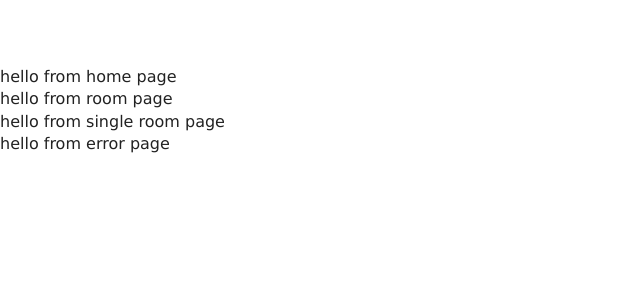
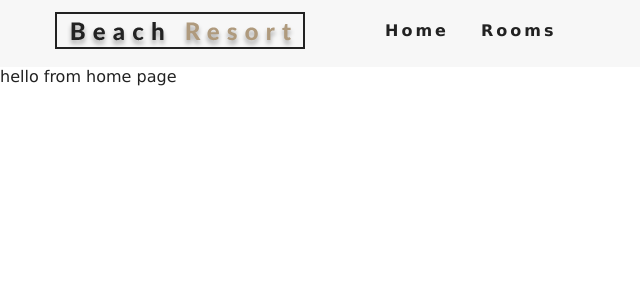
Before and after one commit to TotoroDavid/React-Js-Hotel-Reservation-Site, a React (Create React App) app: page / in a window 1280 px wide. Shown: the top 300 px of the page, without its empty margins (0-640 px from the left). Built offline with nearby package versions, Linux system fonts and the light colour scheme.

Commit message:
Add the navbar

```diff
--- a/src/App.js
+++ b/src/App.js
@@ -1,19 +1,25 @@
 import React from 'react';
 import './App.css';
+
 import Home from './pages/Home'
 import Rooms from './pages/Rooms'
 import SingleRoom from './pages/SingleRoom'
 import Error from './pages/Error'
 
+import {Switch,Route} from "react-router-dom";
 
+import Navbar from './components/Navbar'
 
 function App() {
   return (
     <>
-      <Home/>
-      <Rooms/>
-      <SingleRoom/>
-      <Error/>
+    <Navbar/>
+    <Switch>
+      <Route exact path="/" component={Home}/>
+      <Route exact path="/rooms/" component={Rooms}/>
+      <Route exact path="/rooms/:slug" component={SingleRoom}/>
+      <Route component={Error} />
+    </Switch>
     </>
   );
 }
--- /dev/null
+++ b/src/components/Navbar.js
@@ -0,0 +1,42 @@
+import React, { Component } from 'react';
+import logo from '../images/logo.svg'
+import {FaAlignRight} from 'react-icons/fa'
+import {Link} from 'react-router-dom'
+
+class Navbar extends Component {
+    state  = {
+        isOpen: false
+    }
+    handleToggle = () => {
+        this.setState({isOpen: !this.state.isOpen})
+    }
+    render() {
+        return (
+            <nav className="navbar">
+                <div className="nav-center">
+                    <div className="nav-header">
+                        <Link to="/">
+                            <img src={logo} alt="beach resort"/>
+                        </Link>
+                        <button
+                        type="button"
+                        className="nav-btn"
+                        onClick={this.handleToggle}>
+                            <FaAlignRight className="nav-icon" />
+                        </button>
+                    </div>
+                    <ul className={this.state.isOpen?"nav-links show-nav":"nav-links"}>
+                        <li>
+                            <Link to="/">Home</Link>
+                        </li>
+                        <li>
+                            <Link to="/rooms">Rooms</Link>
+                        </li>
+                    </ul>
+                </div>
+            </nav>
+        );
+    }
+}
+
+export default Navbar;
--- a/src/index.js
+++ b/src/index.js
@@ -1,13 +1,14 @@
 import React from 'react';
 import ReactDOM from 'react-dom';
 //import './index.css';
+import {BrowserRouter as Router} from "react-router-dom"
 import App from './App';
 import reportWebVitals from './reportWebVitals';
 
 ReactDOM.render(
-  <React.StrictMode>
+  <Router>
     <App />
-  </React.StrictMode>,
+  </Router>,
   document.getElementById('root')
 );
 
```
Also changed, not shown: src/App.css (+119 -0 lines).
